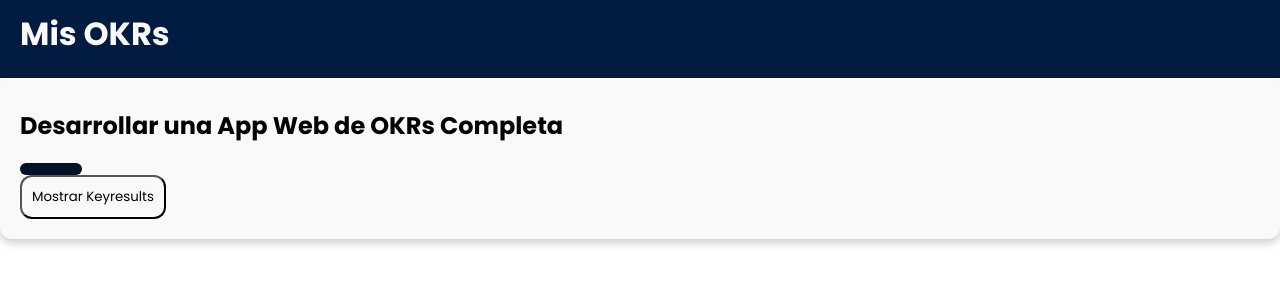
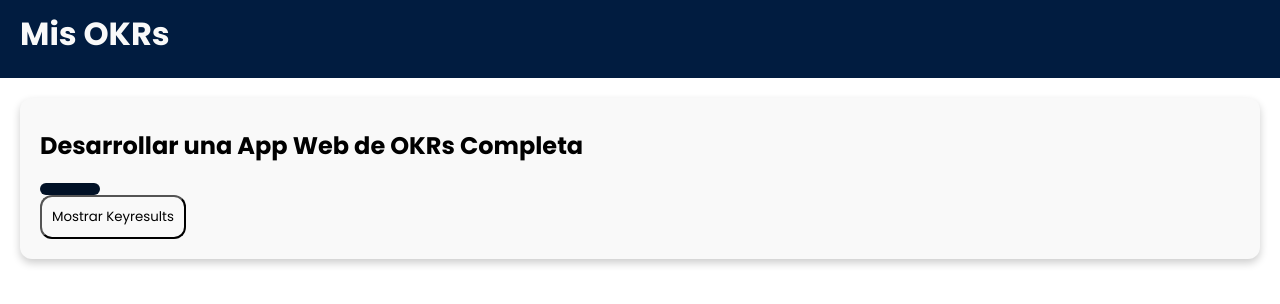
Before and after one commit to Tjiersv/okr-angular-app, an Angular app: page / in a window 1280 px wide. Shown: the top 304 px of the page. Built offline with nearby package versions, Linux system fonts and the light colour scheme.

Commit message:
feat: add margin to home

```diff
--- a/src/app/pages/home/home.component.scss
+++ b/src/app/pages/home/home.component.scss
@@ -4,3 +4,7 @@ p {
     height: 100px;
     width: 100px;
 }
+
+section {
+    margin: 20px;
+}
```
